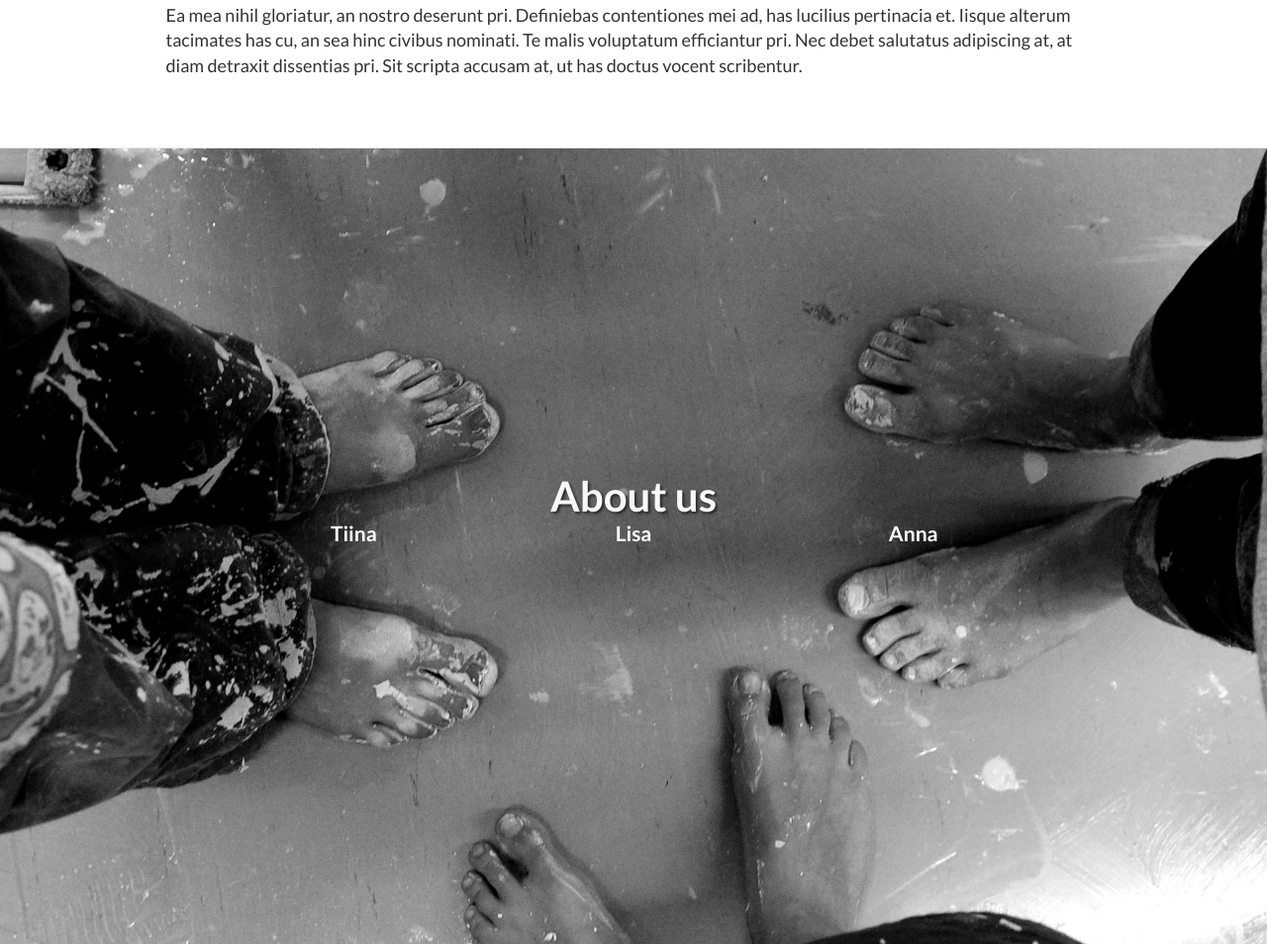
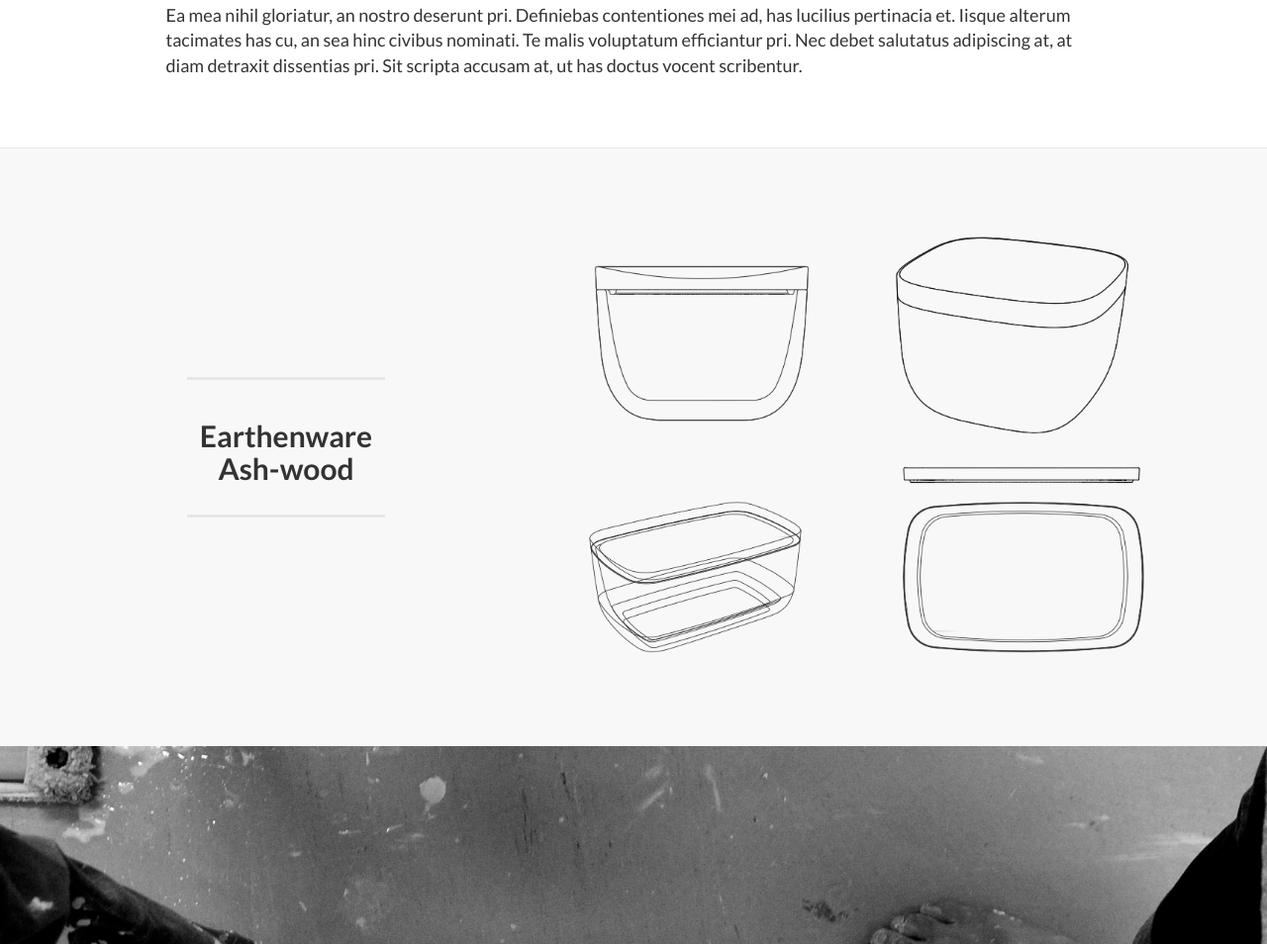
Before and after one commit to uuni/uuni.github.io, a website: page index.html in a window 1280 px wide. Shown: the part 2121-3075 px from the top of the page at 99% size. Drawn offline with nearby package versions, Linux system fonts and the light colour scheme.

Commit message:
Added diagram drawing.

```diff
--- a/index.html
+++ b/index.html
@@ -172,6 +172,28 @@
 </div>
 <!-- /.content-section-b -->
 
+<div class="content-section-a">
+
+  <div class="container">
+
+    <div class="row">
+      <div class="col-lg-offset-2 col-sm-4 vcenter vcenter-padding">
+        <hr class="section-heading-spacer">
+        <div class="clearfix"></div>
+        <h2 class="section-heading">Earthenware<br>Ash-wood</h2>
+        <hr class="section-heading-spacer">
+      </div>
+      <div class="col-lg-6 col-sm-8 vcenter">
+        <img class="img-responsive" src="img/diagram.png" alt="">
+      </div>
+    </div>
+
+  </div>
+  <!-- /.container -->
+
+</div>
+<!-- /.content-section-a -->
+
 <div class="banner">
 
   <div class="container">
```
Also changed, not shown: img/bread.jpg, img/diagram.png (added), img/dog.png (deleted), img/phones.png (deleted).
